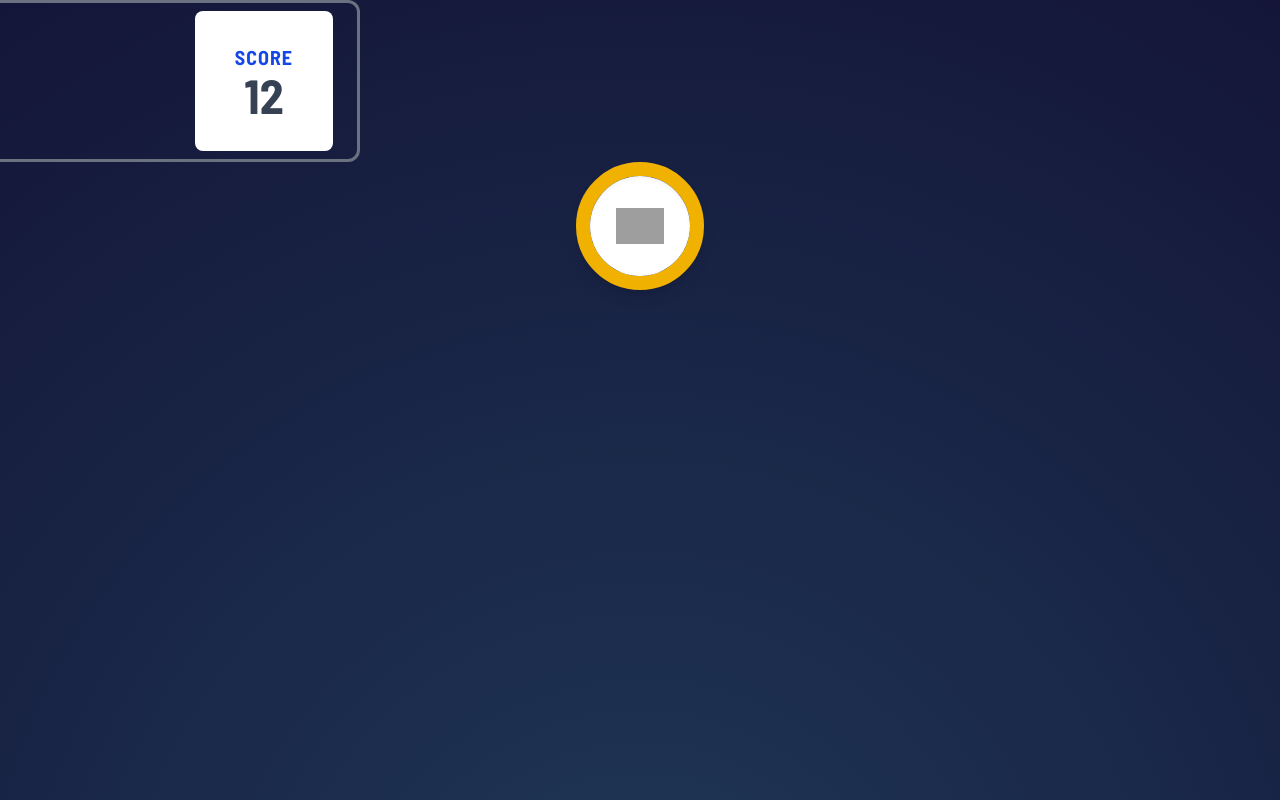
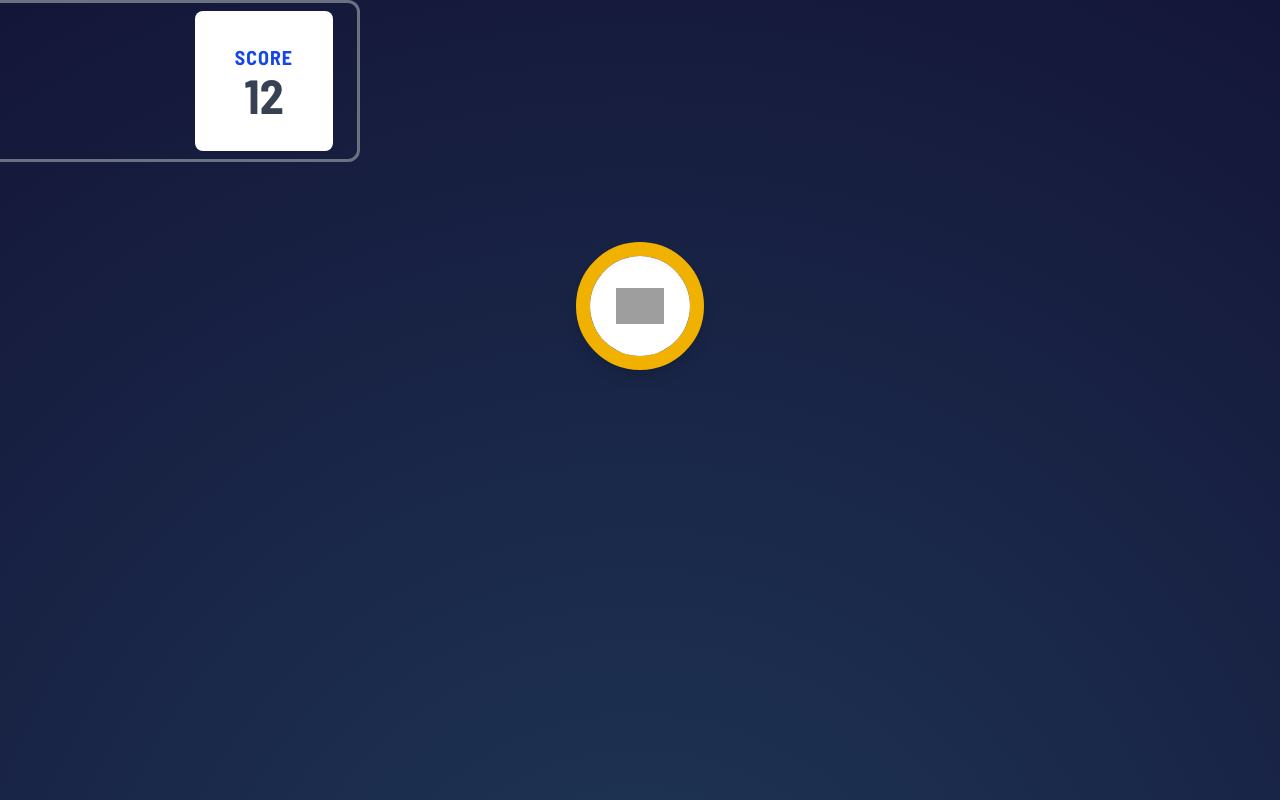
Before and after one commit to CodingWithLaiba/RPS-Game, a React (Vite) app: page / in a window 1280 px wide. Shown: the top 800 px of the page. Built offline with nearby package versions, Linux system fonts and the light colour scheme; grey boxes are pictures that could not be loaded.

Commit message:
Refactor App component to apply flexbox styling to GameBoard container

```diff
--- a/src/App.jsx
+++ b/src/App.jsx
@@ -8,7 +8,7 @@ function App() {
       <div className="">
         <ScoreBoard score={12} />
       </div>
-      <div>
+      <div className="flex justify-center mt-20">
         <GameBoard />
       </div>
     </>
```
